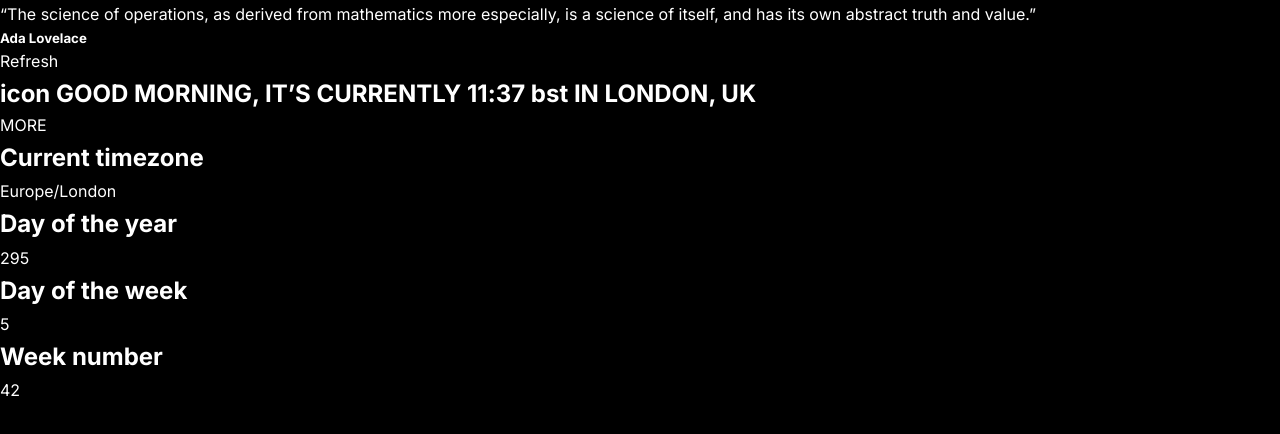
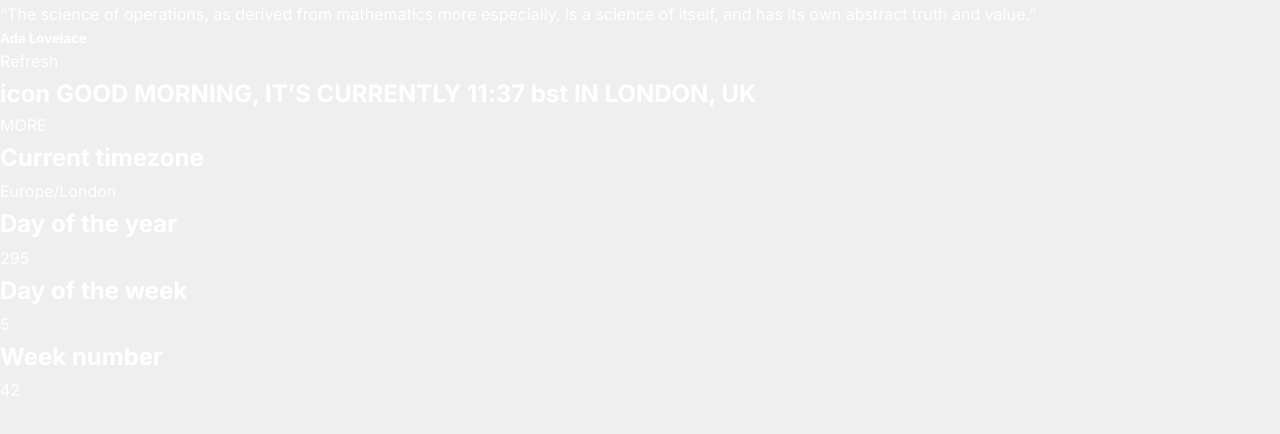
Before and after one commit to mateusbelicio/clock-app, a React (Vite) app: page / in a window 1280 px wide. Shown: the top 434 px of the page. Built offline with nearby package versions, Linux system fonts and the light colour scheme.

Commit message:
💎: fix some small style settings

```diff
--- a/src/styles/Global.jsx
+++ b/src/styles/Global.jsx
@@ -12,12 +12,13 @@ const GlobalStyles = createGlobalStyle`
     --fs-xl: 1.25rem; /* 20px */
     --fs-2xl: 1.5rem; /* 24px */
     --fs-3xl: 2rem; /* 32px */
-    --fs-4xl: 2.25rem; /* 36px */
+    --fs-4xl: 2.5rem; /* 40px */
     --fs-5xl: 3rem; /* 48px */
     --fs-6xl: 3.5rem; /* 56px */
     --fs-7xl: 4.5rem; /* 72px */
     --fs-8xl: 6rem; /* 96px */
-    --fs-9xl: 12.5rem; /* 200px */
+    --fs-9xl: 11rem; /* 176px */
+    --fs-hg: 12.5rem; /* 200px */
 
     --lh-none: 1;
     --lh-small: 1.2;
@@ -27,6 +28,7 @@ const GlobalStyles = createGlobalStyle`
     --lh-large: 4.25rem; /* 68px */
 
     --spacing-none: 0;
+    --spacing-tiny: 2.6px;
     --spacing-small: 3px;
     --spacing-medium: 4px;
     --spacing-large: 4.8px;
@@ -36,7 +38,7 @@ const GlobalStyles = createGlobalStyle`
     --rgb-neutral-100: 245 245 245;
     --rgb-neutral-200: 230 230 230;
     --rgb-neutral-300: 216 216 216;
-    --rgb-neutral-400: 163 163 163;
+    --rgb-neutral-400: 153 153 153;
     --rgb-neutral-500: 112 112 112;
     --rgb-neutral-600: 82 82 82;
     --rgb-neutral-700: 64 64 64;
@@ -44,19 +46,17 @@ const GlobalStyles = createGlobalStyle`
     --rgb-neutral-900: 23 23 23;
     --rgb-neutral-950: 0 0 0;
 
-    --clr-opacity: 1;
-
-    --clr-neutral-50: rgb(var(--rgb-neutral-50) / var(--clr-opacity));
-    --clr-neutral-100: rgb(var(--rgb-neutral-100) / var(--clr-opacity));
-    --clr-neutral-200: rgb(var(--rgb-neutral-200) / var(--clr-opacity));
-    --clr-neutral-300: rgb(var(--rgb-neutral-300) / var(--clr-opacity));
-    --clr-neutral-400: rgb(var(--rgb-neutral-400) / var(--clr-opacity));
-    --clr-neutral-500: rgb(var(--rgb-neutral-500) / var(--clr-opacity));
-    --clr-neutral-600: rgb(var(--rgb-neutral-600) / var(--clr-opacity));
-    --clr-neutral-700: rgb(var(--rgb-neutral-700) / var(--clr-opacity));
-    --clr-neutral-800: rgb(var(--rgb-neutral-800) / var(--clr-opacity));
-    --clr-neutral-900: rgb(var(--rgb-neutral-900) / var(--clr-opacity));
-    --clr-neutral-950: rgb(var(--rgb-neutral-950) / var(--clr-opacity));
+    --clr-neutral-50: rgba(var(--rgb-neutral-50));
+    --clr-neutral-100: rgba(var(--rgb-neutral-100));
+    --clr-neutral-200: rgba(var(--rgb-neutral-200));
+    --clr-neutral-300: rgba(var(--rgb-neutral-300));
+    --clr-neutral-400: rgba(var(--rgb-neutral-400));
+    --clr-neutral-500: rgba(var(--rgb-neutral-500));
+    --clr-neutral-600: rgba(var(--rgb-neutral-600));
+    --clr-neutral-700: rgba(var(--rgb-neutral-700));
+    --clr-neutral-800: rgba(var(--rgb-neutral-800));
+    --clr-neutral-900: rgba(var(--rgb-neutral-900));
+    --clr-neutral-950: rgba(var(--rgb-neutral-950));
   }
 
   *,
@@ -76,11 +76,14 @@ const GlobalStyles = createGlobalStyle`
     text-rendering: optimizeSpeed;
     line-height: 1.6;
     font-family: var(--ff-sans);
+    color: var(--clr-neutral-50);
+    background-color: rgba(var(--rgb-neutral-300) / 0.4);
   }
 
   #root {
     overflow-x: hidden;
-    height: 100dvh;
+    min-height: 100dvh;
+    height: 100%;
   }
 
   p {
@@ -107,11 +110,6 @@ const GlobalStyles = createGlobalStyle`
     color: inherit;
   }
 
-  body {
-    background-color: black;
-    color: white;
-  }
-
   @media (prefers-reduced-motion: reduce) {
     html:focus-within {
       scroll-behavior: auto;
--- a/src/styles/medias.js
+++ b/src/styles/medias.js
@@ -3,7 +3,7 @@ export function breakpoint(size, maxWidth = false) {
     sm: 640,
     md: 768,
     lg: 940,
-    xl: 1158,
+    xl: 1238,
   };
 
   return maxWidth
```
Also changed, not shown: src/assets/icons.svg.
